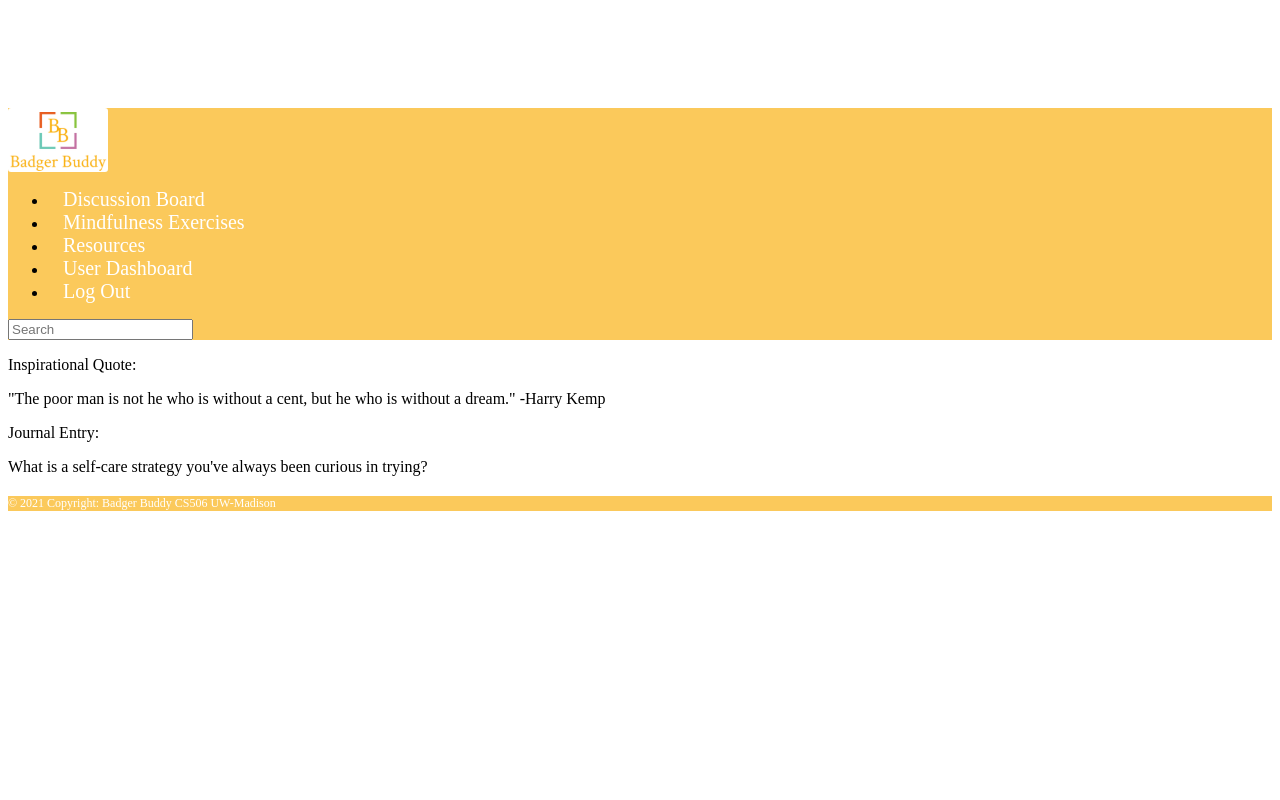
After one commit to tmatsuzawa2/badger-buddy, a Django app: page /exercises/ in a window 1280 px wide. The commit adds this page. Run offline with Django 3.2, Linux system fonts and the light colour scheme; data comes from the database, SQL or seed files in the repository; both versions use the stored data as it was after the commit; some libraries are stand-ins or nearby versions.

Commit message:
Creating exercises page, adding data to DB, adding quote to help page

```diff
--- a/badger_buddy/urls.py
+++ b/badger_buddy/urls.py
@@ -24,5 +24,6 @@ urlpatterns = [
     path('users/', include('django_registration.backends.one_step.urls')),
     path('users/', include('django.contrib.auth.urls')),
     path('admin/', admin.site.urls),
-    path('help/', include('discussion_board.help.urls'))
+    path('help/', include('discussion_board.help.urls')),
+    path('exercises/', include('discussion_board.exercises.urls'))
 ]
--- /dev/null
+++ b/discussion_board/exercises/urls.py
@@ -0,0 +1,7 @@
+from django.urls import path
+from . import views
+
+# app_name = 'discussion_board'
+urlpatterns = [
+    path('', views.index, name='exercises_index')
+]
--- /dev/null
+++ b/discussion_board/exercises/views.py
@@ -0,0 +1,18 @@
+from django.http import HttpResponseRedirect
+import random
+from ..models import Quotes, Prompts
+from django.shortcuts import render, get_object_or_404
+
+# Create your views here.
+
+def index(request):
+    quote = get_object_or_404(Quotes, id=random.randrange(2, Quotes.objects.all().count()))
+    prompt = get_object_or_404(Prompts, id=random.randrange(1, Prompts.objects.all().count()))
+    if quote.author == 'null':
+        quote.author = "Anonymous"
+
+    context = {
+        'quote': quote,
+        'prompt': prompt
+    }
+    return render(request, 'exercises/index.html', context)
--- a/discussion_board/help/views.py
+++ b/discussion_board/help/views.py
@@ -1,9 +1,13 @@
 from django.http import HttpResponseRedirect
+import random
+from ..models import Quotes
 from django.shortcuts import render, get_object_or_404
 
 # Create your views here.
 
 def index(request):
+    quote = get_object_or_404(Quotes, id=random.randrange(2, Quotes.objects.all().count()))
     context = {
+        'quote': quote
     }
     return render(request, 'help_resources/index.html', context)
--- a/discussion_board/models.py
+++ b/discussion_board/models.py
@@ -94,6 +94,7 @@ class Quotes(models.Model):
     def str(self):
         return self.content
 
+
 class Prompts(models.Model):
     text = models.TextField()
 
--- /dev/null
+++ b/discussion_board/templates/exercises/index.html
@@ -0,0 +1,29 @@
+{% extends "../layout/base.html" %}
+{% include "style/bootstrap.html" %}
+{% load static %}
+
+
+<link rel="stylesheet" type="text/css" href="{% static 'style.css' %}">
+
+<!DOCTYPE html>
+<html lang="en">
+    {% block content %}
+<head>
+    <meta charset="UTF-8">
+    <meta name="viewport" content="width=device-width, initial-scale=1.0">
+    <title>Help and Resources Page</title>
+</head>
+<body>
+<div>
+    <p> Inspirational Quote: </p>
+        <p>"{{quote.text}}" -{{quote.author}}</p>
+
+</div>
+<div>
+    <p> Journal Entry: </p>
+        <p>{{prompt.text}}</p>
+
+</div>
+</body>
+ {% endblock %}
+</html>
--- a/discussion_board/templates/layout/base.html
+++ b/discussion_board/templates/layout/base.html
@@ -18,7 +18,7 @@
             <a class="nav-link" href="{% url 'board_index'%}" id="link-item">Discussion Board <span class="sr-only"></span></a>
           </li>
           <li class="nav-item">
-            <a class="nav-link" href="#" id="link-item" >Mindfulness Exercises</a>
+            <a class="nav-link" href="{% url 'exercises_index'%}" id="link-item" >Mindfulness Exercises</a>
           </li>
           <li class="nav-item">
             <a class="nav-link" href="{% url 'help_index'%}" id="link-item">Resources</a>
```
Also changed, not shown: discussion_board/templates/help_resources/index.html (+9 -0 lines), db.sqlite3.
